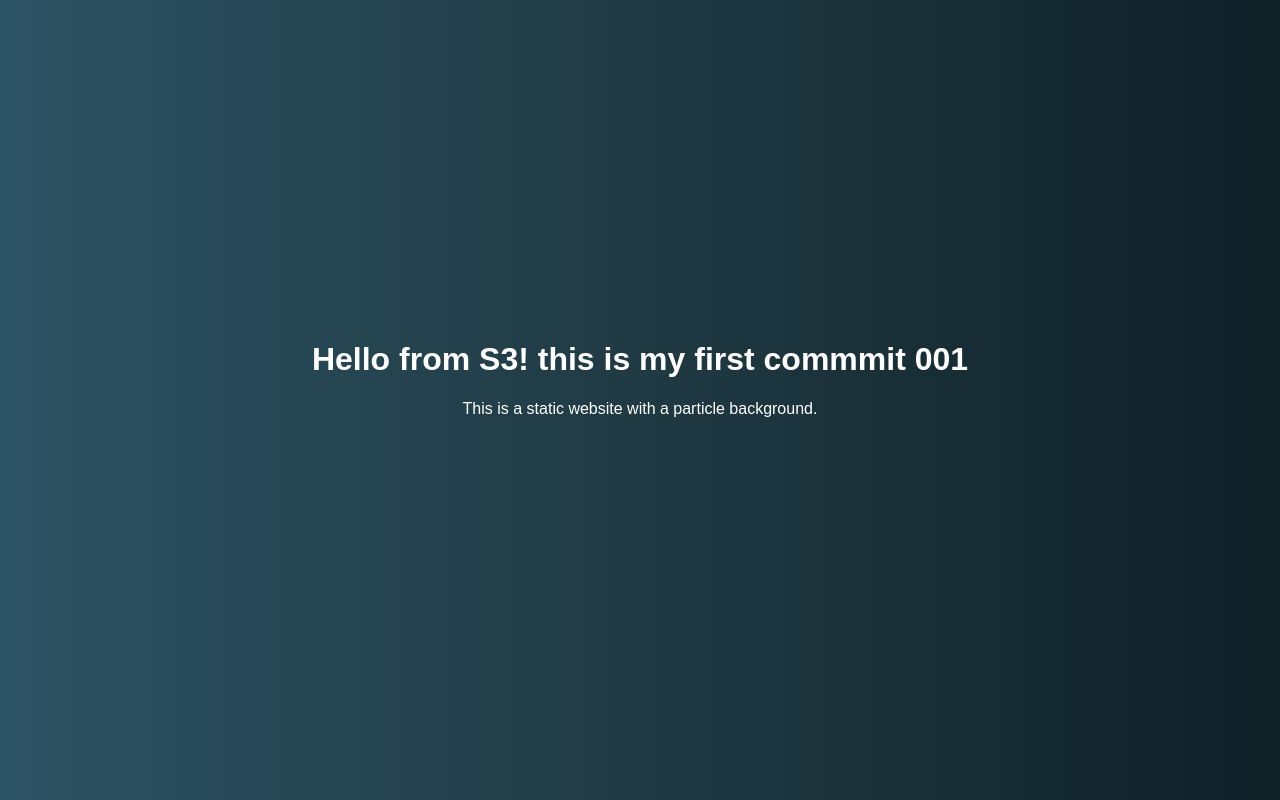
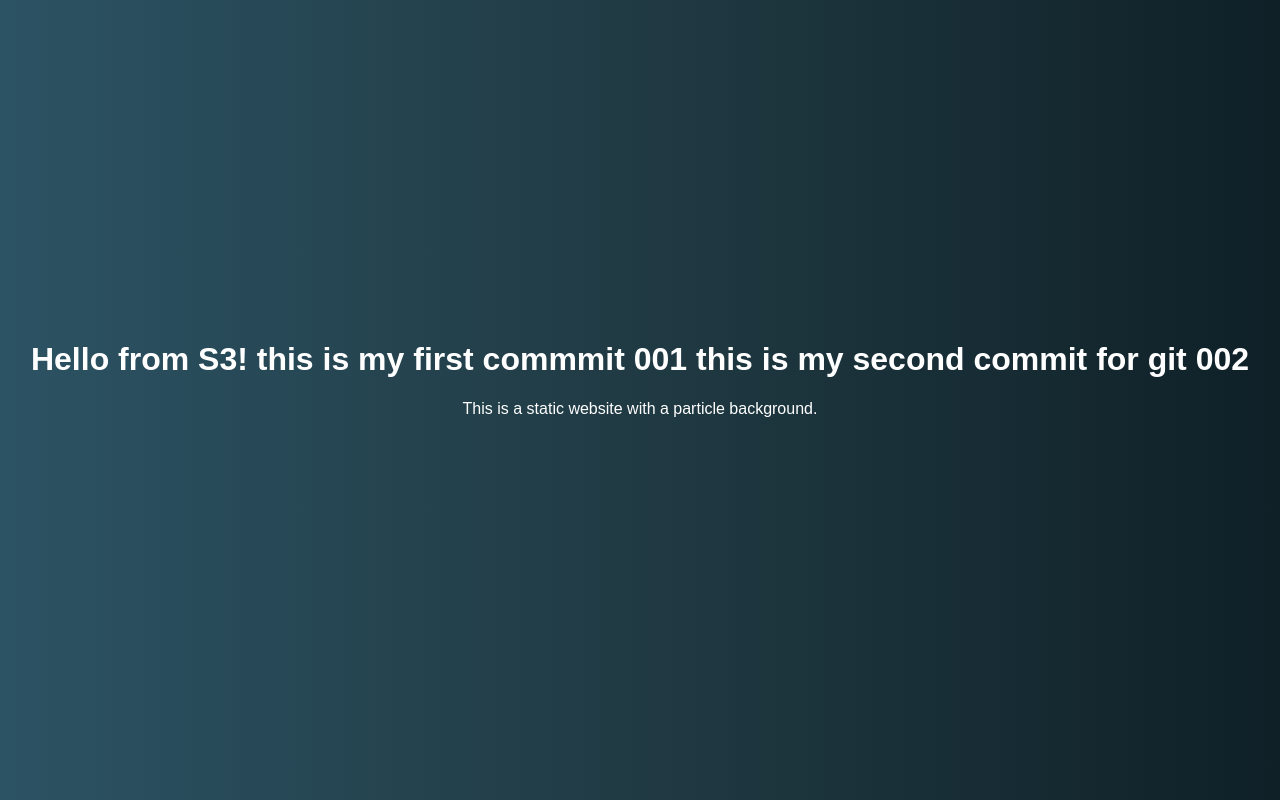
Before and after one commit to Jaykisen/particle-static-site, a plain HTML site: page index.html in a window 1280 px wide. Drawn offline with Linux system fonts and the light colour scheme.

Commit message:
Update index.html

```diff
--- a/index.html
+++ b/index.html
@@ -9,7 +9,7 @@
 <body>
   <div id="particles-js"></div>
   <div class="content">
-    <h1>Hello from S3! this is my first commmit 001</h1>
+    <h1>Hello from S3! this is my first commmit 001 this is my second commit for git 002</h1>
     <p>This is a static website with a particle background.</p>
   </div>
 
```
